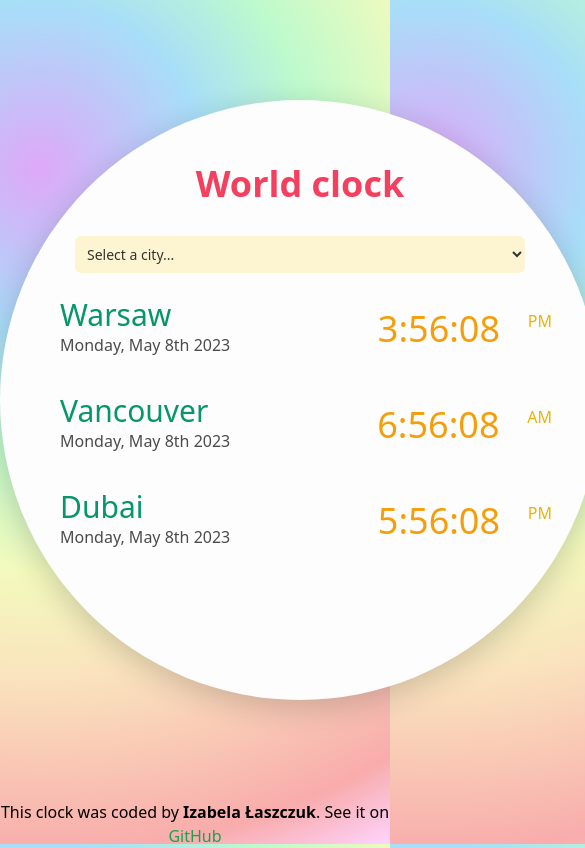
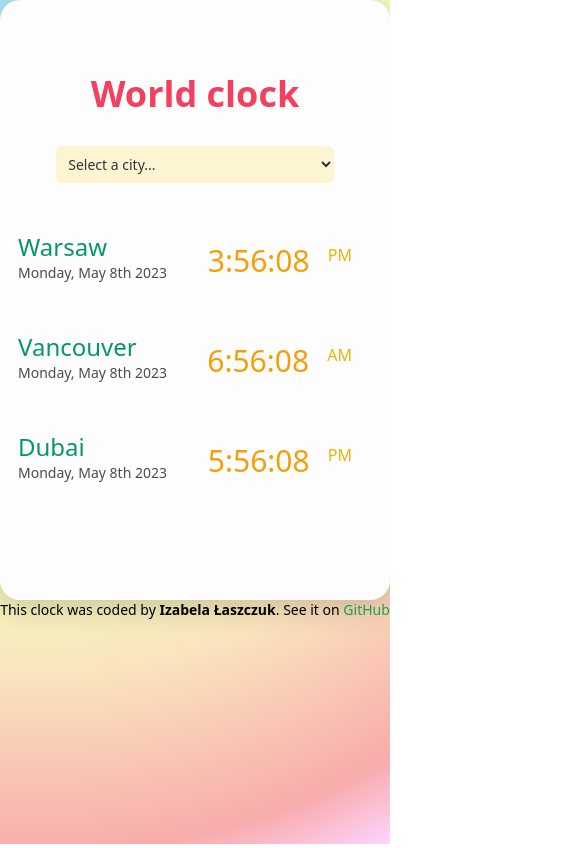
Before and after one commit to IzabelaLas/vite-react-app, a React (Vite) app: page / in a window 390 px wide. Shown: the whole page, 585 px wide, since content can reach past the window. Built offline with nearby package versions, Linux system fonts and the light colour scheme.

Commit message:
Add responsive

```diff
--- a/index.html
+++ b/index.html
@@ -4,7 +4,7 @@
     <meta charset="UTF-8" />
     <link rel="icon" type="image/svg+xml" href="/vite.svg" />
     <meta name="viewport" content="width=device-width, initial-scale=1.0" />
-    <title>Vite + React</title>
+    <title>World clock</title>
   </head>
   <body>
     <div id="root"></div>
--- a/src/App.css
+++ b/src/App.css
@@ -20,3 +20,37 @@ body {
   height: 600px;
   box-shadow: rgba(28, 23, 24, 0.2) 0px 8px 30px;
 }
+
+@media (max-width: 639px) {
+  .everything {
+    margin: 0 auto;
+    border-radius: 20px;
+    width: auto;
+    padding: 10px;
+  }
+  /* .allCities {
+    margin: 0 !important;
+    margin-top: 10px !important;
+    padding: 10px !important;
+  }
+
+  .cityLabel {
+    font-size: 25px !important;
+  }
+
+  .dateLabel {
+    font-size: 12px !important;
+  }
+
+  .timeLabel {
+    font-size: 25px !important;
+  }
+
+  .amPmLabel {
+    margin: 0 !important;
+  }
+
+  .footer {
+    font-size: 12px !important;
+  } */
+}
--- a/src/components/Footer.jsx
+++ b/src/components/Footer.jsx
@@ -1,6 +1,6 @@
 export default function Footer() {
   return (
-    <div className="text-center">
+    <div className="text-center sm:text-sm">
       This clock was coded by <strong>Izabela Łaszczuk</strong>. See it on{" "}
       <a
         href="https://github.com/IzabelaLas/react-world-clock"
--- a/src/components/displayedCities/CityExampleTime.jsx
+++ b/src/components/displayedCities/CityExampleTime.jsx
@@ -12,16 +12,16 @@ export default function CityExampleTime({
   const time = moment(new Date(currentTimestamp)).tz(timezone).format("LTS");
 
   return (
-    <div className="flex justify-between p-3 ml-12 mt-3">
+    <div className="allCities flex justify-between p-3 ml-12 mt-3 sm:p-0 sm:ml-2 sm:mt-12">
       <div className="CityAndDate">
-        <h2 className="text-3xl text-emerald-600">{cityLabel}</h2>
-        <div className="opacity-70 ">{date}</div>
+        <h2 className="text-3xl text-emerald-600 sm:text-2xl">{cityLabel}</h2>
+        <div className="opacity-70 sm:text-sm">{date}</div>
       </div>
-      <div className="flex text-4xl pr-5 mt-3">
-        <div className="text-left min-w-[150px] text-amber-500">
+      <div className="flex text-4xl pr-5 mt-3 ">
+        <div className="text-left min-w-[150px] text-amber-500 sm:text-3xl sm:min-w-[120px]">
           {time?.split(" ")[0]}
         </div>
-        <div className="text-base text-right mr-4 text-yellow-500">
+        <div className="text-base text-right mr-4 text-yellow-500 sm:mr-2">
           {time?.split(" ")[1]}
         </div>
       </div>
--- a/tailwind.config.js
+++ b/tailwind.config.js
@@ -2,7 +2,22 @@
 export default {
   content: ["./index.html", "./src/**/*.{js,ts,jsx,tsx}"],
   theme: {
-    extend: {},
+    screens: {
+      "2xl": { max: "1535px" },
+      // => @media (max-width: 1535px) { ... }
+
+      xl: { max: "1279px" },
+      // => @media (max-width: 1279px) { ... }
+
+      lg: { max: "1023px" },
+      // => @media (max-width: 1023px) { ... }
+
+      md: { max: "767px" },
+      // => @media (max-width: 767px) { ... }
+
+      sm: { max: "639px" },
+      // => @media (max-width: 639px) { ... }
+    },
   },
   plugins: [],
 };
```
